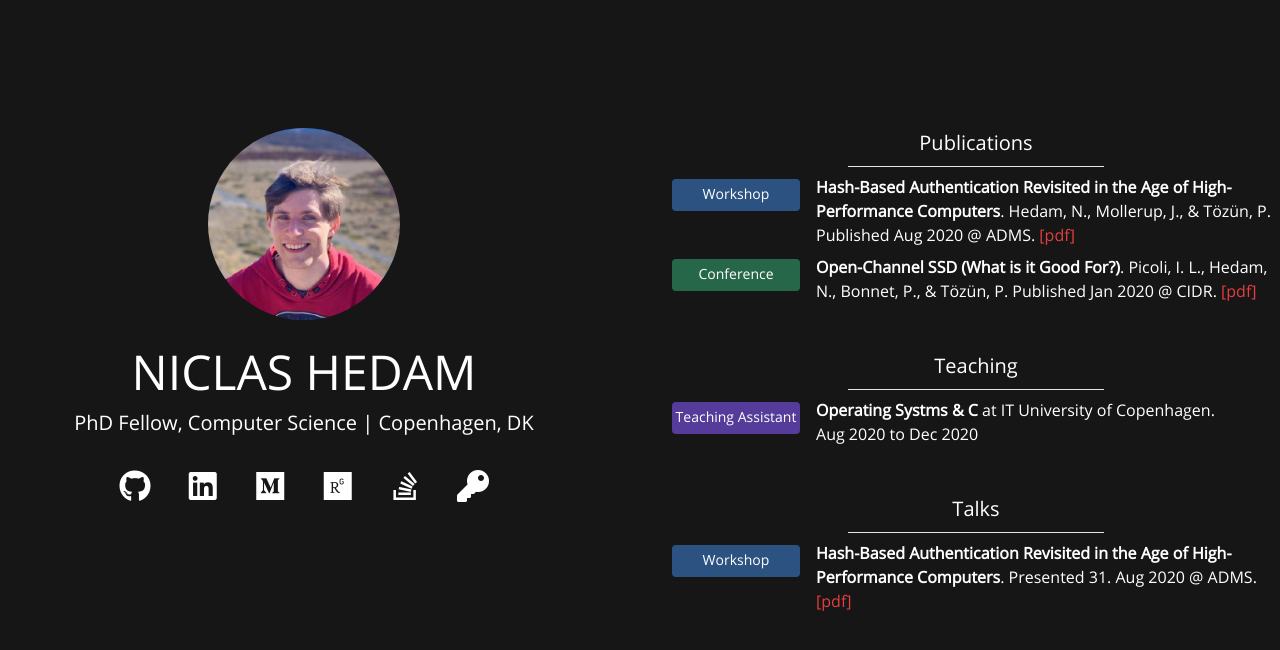
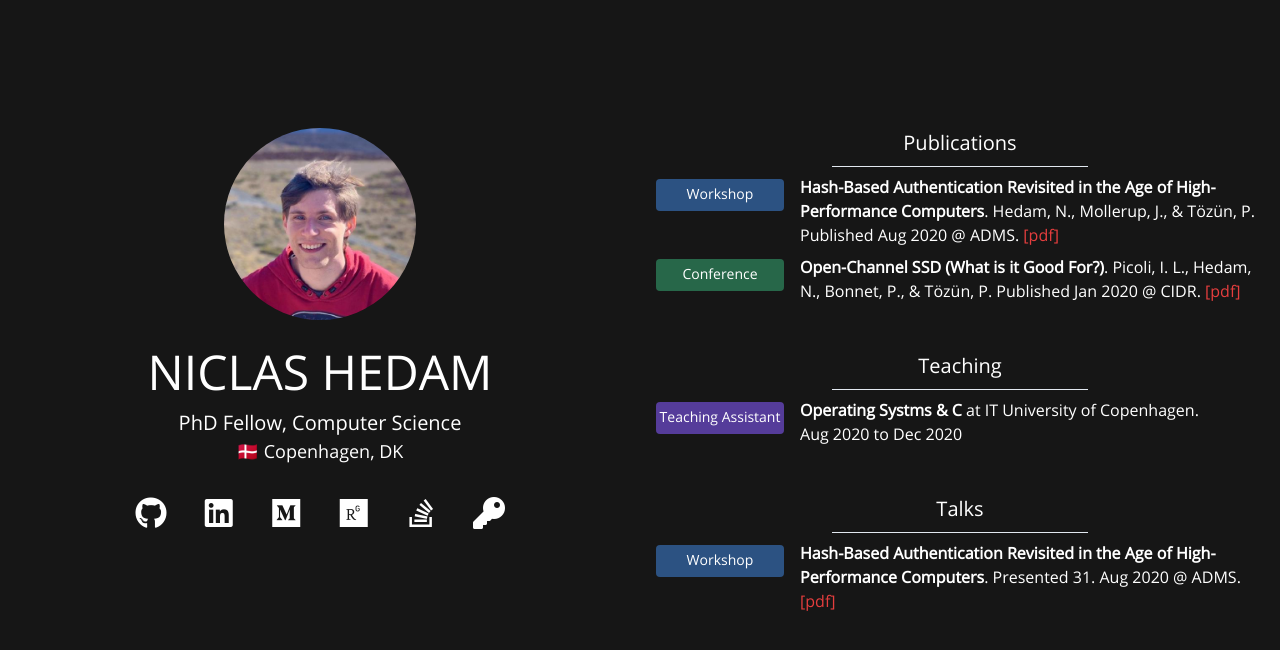
Before and after one commit to NiclasHedam/hed.am, a Jekyll site: the page built from index.markdown, in a window 1280 px wide. Shown: the top 650 px of the page. Built offline with Jekyll 4.4.1, drawn with Linux system fonts in a browser that asks for light colours.

Commit message:
Better responsiveness for phones and added Danish flag next to Copenhagen, DK

```diff
--- a/_layouts/home.html
+++ b/_layouts/home.html
@@ -14,14 +14,15 @@
     <link href="css/styles.css" rel="stylesheet">
 </head>
 
-<body class="text-white mb-8">
-    <div class="container mx-auto mt-32 flex">
-      <div class="flex-1 text-center">
+<body class="text-white">
+    <div class="container mx-auto mt-32 flex flex-wrap">
+      <div class="flex-1 mb-8 text-center mx-4">
         <img class="h-48 w-48 rounded-full mx-auto mb-4" src="niclashedam.png">
         <h1 class="text-5xl">NICLAS HEDAM</h1>
-        <h2 class="text-xl">PhD Fellow, Computer Science | Copenhagen, DK</h2>
+        <h2 class="text-xl">PhD Fellow, Computer Science</h2>
+        <h3 class="text-lg">&#127465;&#127472; Copenhagen, DK</h3>
 
-        <div class="text-center flex flex-wrap w-2/3 mt-8 mx-auto">
+        <div class="text-center flex flex-wrap w-5/6 md:w-2/3 mt-8 mx-auto">
             <div class="flex-1">
                 <a aria-label="GitHub profile" target="_blank" href="https://github.com/niclashedam">
                     <i class="fab fa-2x fa-github" aria-hidden="true"></i>
@@ -54,7 +55,7 @@
             </div>
         </div>
       </div>
-      <div class="flex-1 ml-16">
+      <div class="flex-1 mx-4 mb-8">
         <div>
           <h3 class="text-xl text-center">Publications</h3>
           <hr class="w-64 mx-auto mt-2" />
```
